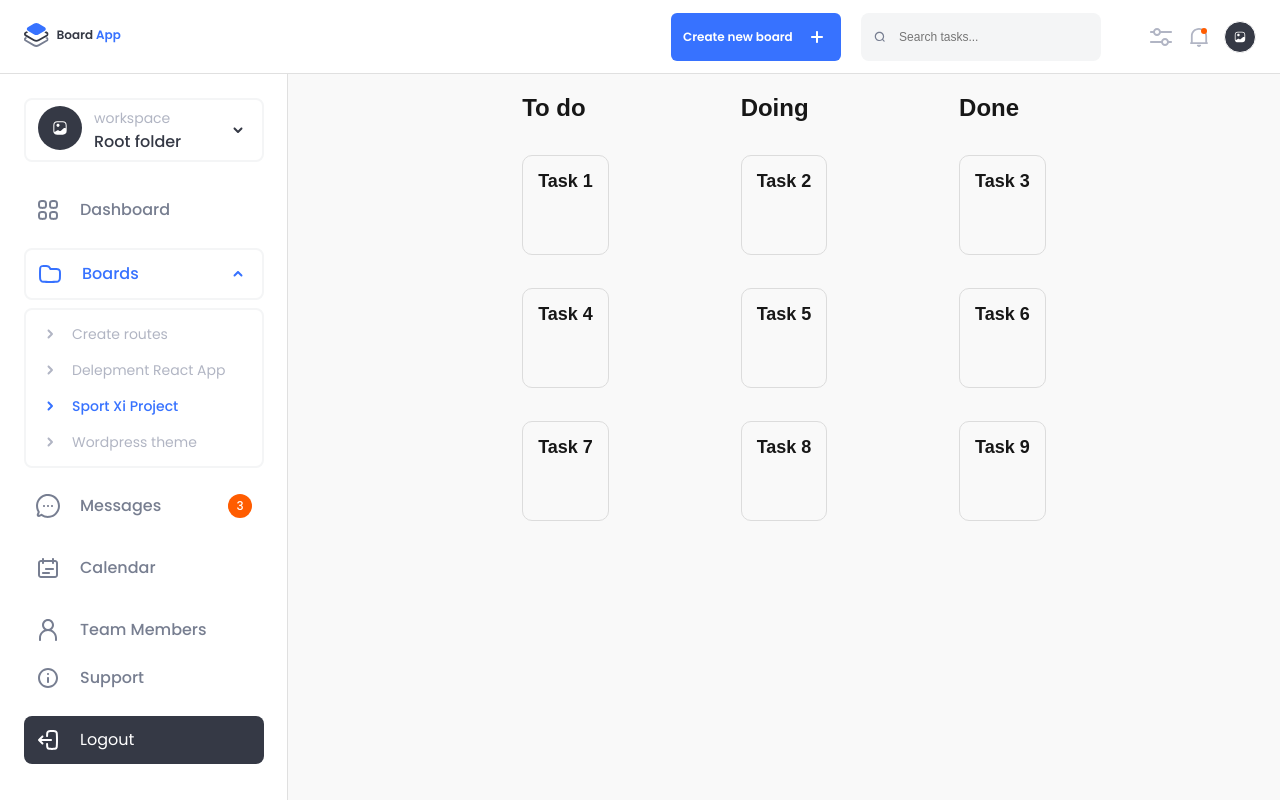
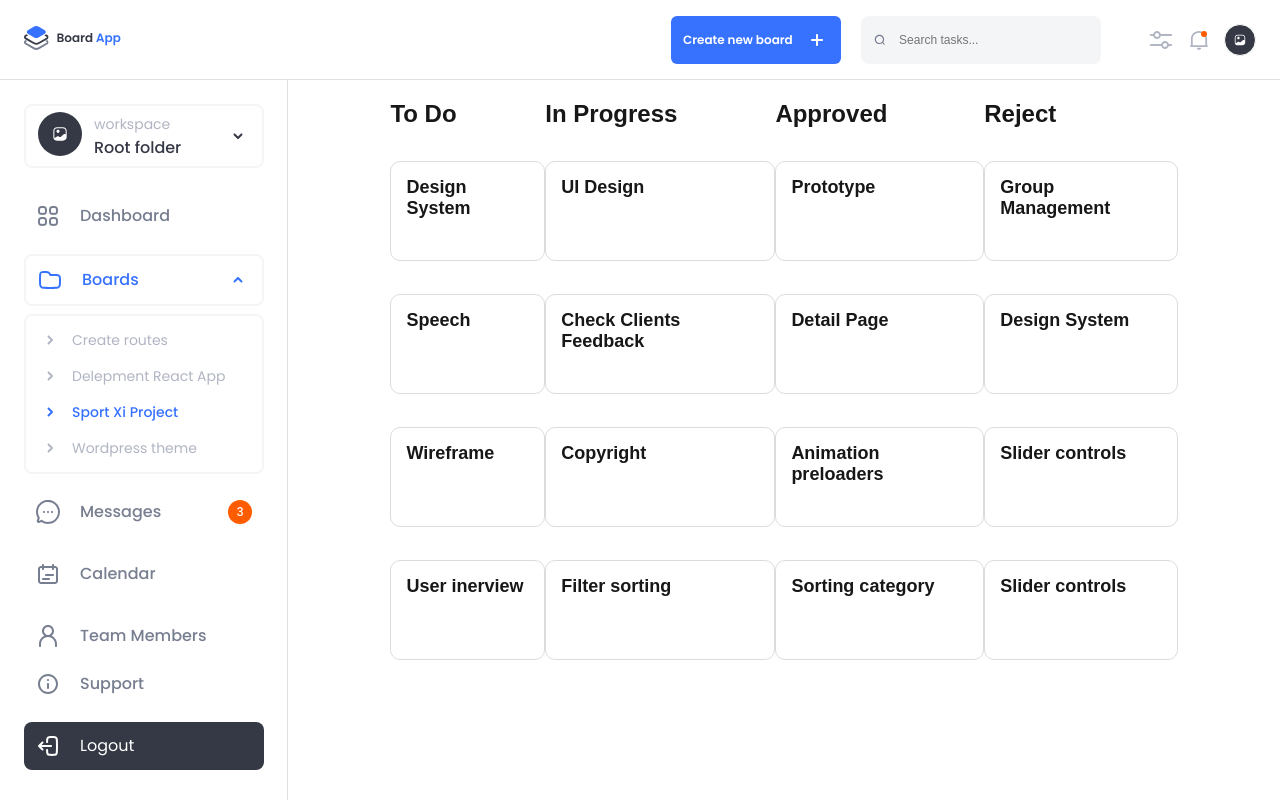
Before and after one commit to suchiraliyanage/board-app, a Next.js app: page / in a window 1280 px wide. Built offline with nearby package versions, Linux system fonts and the light colour scheme.

Commit message:
feat: complete tasks behavior woth redux and local storage

```diff
--- /dev/null
+++ b/app/api/tasks/route.ts
@@ -0,0 +1,11 @@
+import { promises as fs } from 'fs';
+import path from 'path';
+import { NextResponse } from 'next/server';
+
+export async function GET() {
+  const filePath = path.join(process.cwd(), 'public', 'tasks.json');
+  const jsonData = await fs.readFile(filePath, 'utf-8');
+  const tasks = JSON.parse(jsonData);
+  return NextResponse.json(tasks);
+
+}
--- /dev/null
+++ b/app/components/Board/index.tsx
@@ -0,0 +1,72 @@
+'use client'
+
+import React, { useEffect, useState } from 'react'
+import TaskColumn from '../TaskColumn';
+import { useDispatch, useSelector } from 'react-redux';
+import { boardActions, Task } from './slice';
+
+interface BoardProps {
+    initialTasks: Task[];
+}
+
+const Board = (props: BoardProps) => {
+  const { initialTasks } = props;
+  const dispatch = useDispatch();
+  // eslint-disable-next-line @typescript-eslint/no-explicit-any
+  const currentTasks = useSelector((state: any) => state.board.tasks);
+  const [activeCard, setActiveCard] = useState<number | null>(null);
+
+  useEffect(() => {
+    const tasks = localStorage.getItem("tasks");
+    if (!tasks) {
+        localStorage.setItem("tasks", JSON.stringify(initialTasks));
+        dispatch(boardActions.setTasks(initialTasks));
+    }
+  }, [initialTasks]);
+
+  const onDrop = (status: string, position: number) => {
+    if (activeCard == null || activeCard === undefined) return;
+
+    const taskToMove = currentTasks[activeCard];
+    const updatedTasks = currentTasks.filter((task: Task, index: number) => index !== activeCard);
+    updatedTasks.splice(position, 0, {
+      ...taskToMove,
+      status: status
+    });
+    dispatch(boardActions.setTasks(updatedTasks));
+  };
+  return (
+    <React.Fragment>
+        <TaskColumn
+            title="To Do"
+            tasks={currentTasks}
+            status="todo"
+            setActiveCard={setActiveCard}
+            onDrop={onDrop}
+          />
+          <TaskColumn
+            title="In Progress"
+            tasks={currentTasks}
+            status="in-progress"
+            setActiveCard={setActiveCard}
+            onDrop={onDrop}
+          />
+          <TaskColumn
+            title="Approved"
+            tasks={currentTasks}
+            status="approved"
+            setActiveCard={setActiveCard}
+            onDrop={onDrop}
+          />
+          <TaskColumn
+            title="Reject"
+            tasks={currentTasks}
+            status="reject"
+            setActiveCard={setActiveCard}
+            onDrop={onDrop}
+          />
+    </React.Fragment>
+  )
+}
+
+export default Board
--- /dev/null
+++ b/app/components/Board/slice.ts
@@ -0,0 +1,28 @@
+import { createSlice, PayloadAction } from "@reduxjs/toolkit";
+
+export interface Task {
+    task: string;
+    status: string;
+}
+
+interface BoardState {
+    tasks: Task[];
+}
+
+export const initialState: BoardState = {
+    tasks: localStorage.getItem("tasks") ? JSON.parse(localStorage.getItem("tasks") as string) : [],
+};
+
+
+export const boardSlice = createSlice({
+    name: 'board',
+    initialState,
+    reducers: {
+        setTasks: (state, action: PayloadAction<Task[]>) => {
+            localStorage.setItem("tasks", JSON.stringify(action.payload));
+            state.tasks = action.payload;
+        }
+    },
+});
+
+export const { actions: boardActions, reducer: boardReducer } = boardSlice;
--- /dev/null
+++ b/app/components/ProviderWrap/index.tsx
@@ -0,0 +1,8 @@
+'use client'
+
+import store from '@/app/store';
+import { Provider } from 'react-redux';
+
+export default function ProviderWrapper({ children }: { children: React.ReactNode }) {
+  return <Provider store={store}>{children}</Provider>;
+}
--- a/app/components/TaskColumn/index.tsx
+++ b/app/components/TaskColumn/index.tsx
@@ -3,15 +3,13 @@ import React from "react";
 import styles from "./index.module.scss";
 import TaskCard from "../TaskCard";
 import DropArea from "../DropArea";
+import { Task } from "../Board/slice";
 
 
 
 interface TaskColumnProps {
     title: string;
-    tasks: {
-        task: string;
-        status: string;
-    }[];
+    tasks: Task[];
     status: string;
     setActiveCard: (index: number | null) => void;
     onDrop: (status: string, position: number) => void;
@@ -25,7 +23,7 @@ const TaskColumn = (props: TaskColumnProps) => {
                 {title}
             </h2>
             <DropArea onDrop={() => onDrop(status, 0)} />
-            {tasks.map(
+            {tasks?.map(
                 (task: { task: string, status: string }, index: number) =>
                     task.status === status && (
                         <React.Fragment key={`task-${index}`}>
--- a/app/layout.tsx
+++ b/app/layout.tsx
@@ -1,6 +1,7 @@
 import type { Metadata } from "next";
 import { Geist, Geist_Mono } from "next/font/google";
 import "./globals.css";
+import ProviderWrapper from "./components/ProviderWrap";
 
 const geistSans = Geist({
   variable: "--font-geist-sans",
@@ -23,6 +24,7 @@ export default function RootLayout({
   children: React.ReactNode;
 }>) {
   return (
+
     <html lang="en">
       <head>
         <link rel="preconnect" href="https://fonts.googleapis.com" />
@@ -30,7 +32,9 @@ export default function RootLayout({
         <link href="https://fonts.googleapis.com/css2?family=Poppins:ital,wght@0,100;0,200;0,300;0,400;0,500;0,600;0,700;0,800;0,900;1,100;1,200;1,300;1,400;1,500;1,600;1,700;1,800;1,900&display=swap" rel="stylesheet" />
       </head>
       <body className={`${geistSans.variable} ${geistMono.variable}`}>
-        {children}
+        <ProviderWrapper>
+          {children}
+        </ProviderWrapper>
       </body>
     </html>
   );
--- a/app/page.module.scss
+++ b/app/page.module.scss
@@ -2,18 +2,19 @@
   display: flex;
   flex-direction: column;
   height: 100vh;
-  background-color: #f4f5f7;
+  background-color: #fff;
 }
 
 .bodyContainer {
   display: flex;
   flex: 1;
+  overflow: hidden;
 }
 
 .mainContent {
   flex: 1;
   overflow-y: auto;
-  background-color: #f9f9f9;
+  background-color: #fff;
   display: flex;
   justify-content: space-evenly;
   padding: 20px 8%;
--- a/app/page.tsx
+++ b/app/page.tsx
@@ -1,67 +1,11 @@
-'use client'
-
-import { useState } from "react";
 import MainHeader from "./components/Header";
 import Sidebar from "./components/Sidebar";
-import TaskColumn from "./components/TaskColumn";
 import styles from "./page.module.scss";
+import Board from "./components/Board";
 
-const oldTasks = [
-  {
-    task: "Task 1",
-    status: "todo",
-  },
-  {
-    task: "Task 2",
-    status: "doing",
-  },
-  {
-    task: "Task 3",
-    status: "done",
-  },
-  {
-    task: "Task 4",
-    status: "todo",
-  },
-  {
-    task: "Task 5",
-    status: "doing",
-  },
-  {
-    task: "Task 6",
-    status: "done",
-  },
-  {
-    task: "Task 7",
-    status: "todo",
-  },
-  {
-    task: "Task 8",
-    status: "doing",
-  },
-  {
-    task: "Task 9",
-    status: "done",
-  },
-];
-
-export default function Home() {
-  const [tasks, setTasks] = useState(oldTasks);
-  const [activeCard, setActiveCard] = useState<number | null>(null);
-
-  const onDrop = (status: string, position: number) => {
-    console.log(status, position);
-    if (activeCard == null || activeCard === undefined) return;
-
-    const taskToMove = tasks[activeCard];
-    const updatedTasks = tasks.filter((task, index) => index !== activeCard);
-    updatedTasks.splice(position, 0, {
-      ...taskToMove,
-      status: status
-    });
-
-    setTasks(updatedTasks);
-  };
+export default async function Home() {
+  const response = await fetch('http://localhost:3000/api/tasks');
+  const tasks = await response.json();
   return (
     <div className={styles.page}>
       <MainHeader />
@@ -72,27 +16,7 @@ export default function Home() {
 
         {/* Main Content */}
         <main className={styles.mainContent}>
-          <TaskColumn
-            title="To do"
-            tasks={tasks}
-            status="todo"
-            setActiveCard={setActiveCard}
-            onDrop={onDrop}
-          />
-          <TaskColumn
-            title="Doing"
-            tasks={tasks}
-            status="doing"
-            setActiveCard={setActiveCard}
-            onDrop={onDrop}
-          />
-          <TaskColumn
-            title="Done"
-            tasks={tasks}
-            status="done"
-            setActiveCard={setActiveCard}
-            onDrop={onDrop}
-          />
+            <Board initialTasks={tasks} />
         </main>
       </div>
     </div>
--- /dev/null
+++ b/app/store.ts
@@ -0,0 +1,11 @@
+import { configureStore } from "@reduxjs/toolkit";
+import { boardReducer } from "./components/Board/slice";
+
+
+const store = configureStore({
+    reducer: {
+        'board': boardReducer,
+    }
+})
+
+export default store;
--- a/package.json
+++ b/package.json
@@ -9,9 +9,11 @@
     "lint": "next lint"
   },
   "dependencies": {
+    "@reduxjs/toolkit": "^2.5.0",
     "next": "15.1.0",
     "react": "^19.0.0",
     "react-dom": "^19.0.0",
+    "react-redux": "^9.2.0",
     "sass": "^1.82.0"
   },
   "devDependencies": {
--- /dev/null
+++ b/public/tasks.json
@@ -0,0 +1,66 @@
+[
+    {
+      "task": "Design System",
+      "status": "todo"
+    },
+    {
+      "task": "UI Design",
+      "status": "in-progress"
+    },
+    {
+      "task": "Prototype",
+      "status": "approved"
+    },
+    {
+      "task": "Group Management",
+      "status": "reject"
+    },
+    {
+      "task": "Speech",
+      "status": "todo"
+    },
+    {
+      "task": "Check Clients Feedback",
+      "status": "in-progress"
+    },
+    {
+      "task": "Detail Page",
+      "status": "approved"
+    },
+    {
+      "task": "Design System",
+      "status": "reject"
+    },
+    {
+      "task": "Wireframe",
+      "status": "todo"
+    },
+    {
+      "task": "Copyright",
+      "status": "in-progress"
+    },
+    {
+      "task": "Animation preloaders",
+      "status": "approved"
+    },
+    {
+      "task": "Slider controls",
+      "status": "reject"
+    },
+    {
+      "task": "User inerview",
+      "status": "todo"
+    },
+    {
+      "task": "Filter sorting",
+      "status": "in-progress"
+    },
+    {
+      "task": "Sorting category",
+      "status": "approved"
+    },
+    {
+      "task": "Slider controls",
+      "status": "reject"
+    }
+]
```
Also changed, not shown: 1 other file (tests, documents, lock files or other folders).
